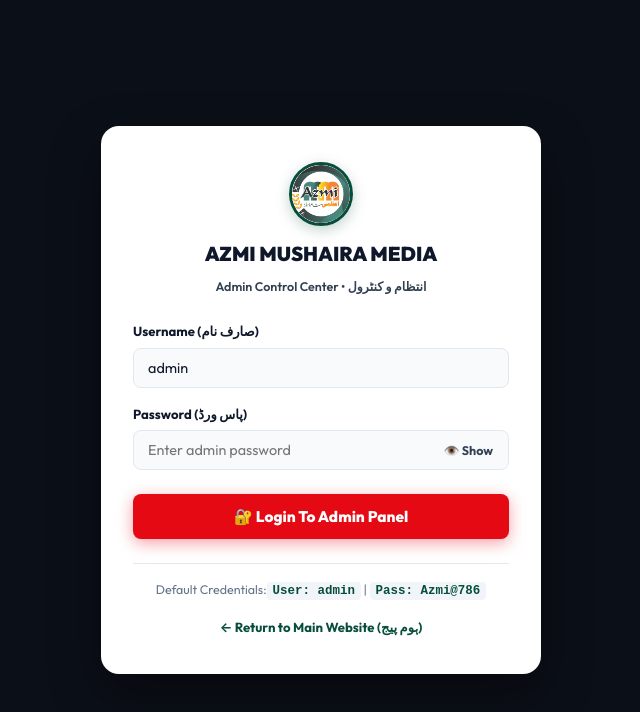
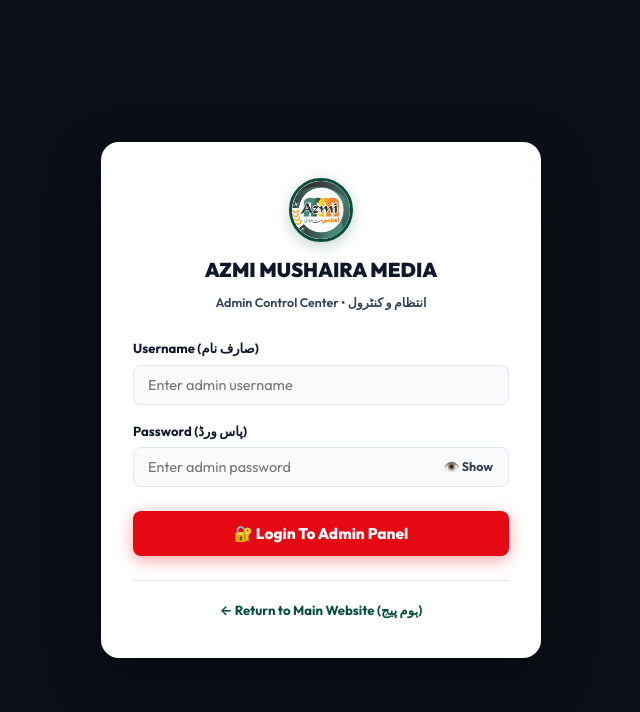
Before and after one commit to liyaqatak8055/azmi-mushaira-media, a React (Vite) app: page /admin in a window 1280 px wide. Shown: the top 712 px of the page, without its empty margins (319-959 px from the left). Built offline with nearby package versions, Linux system fonts and the light colour scheme; a web font is replaced by a local one.

Commit message:
🔒 Security: Remove auto-fill and credential hints on admin login, hide right password on wrong entry

```diff
--- a/src/context/AppContext.jsx
+++ b/src/context/AppContext.jsx
@@ -37,7 +37,7 @@
       sessionStorage.setItem("AZMI_ADMIN_AUTH", "true");
       return { success: true };
     }
-    return { success: false, message: "Invalid username or password. Default is admin / Azmi@786" };
+    return { success: false, message: "Ghalat Username ya Password! Bara-e-meharbani sahi credentials enter karein." };
   };
 
   const logoutAdmin = () => {
--- a/src/pages/Admin.jsx
+++ b/src/pages/Admin.jsx
@@ -77,7 +77,7 @@
   } = useApp();
 
   // Login form state
-  const [loginUser, setLoginUser] = useState("admin");
+  const [loginUser, setLoginUser] = useState("");
   const [loginPass, setLoginPass] = useState("");
   const [showPassword, setShowPassword] = useState(false);
   const [loginError, setLoginError] = useState("");
@@ -228,7 +228,7 @@
             <span className="admin-portal-sub">Admin Control Center • انتظام و کنٹرول</span>
           </div>
 
-          <form onSubmit={handleLoginSubmit} className="admin-login-form">
+          <form onSubmit={handleLoginSubmit} className="admin-login-form" autoComplete="off">
             {loginError && <div className="admin-error-alert">{loginError}</div>}
 
             <div className="admin-field-group">
@@ -239,6 +239,7 @@
                 value={loginUser}
                 onChange={(e) => setLoginUser(e.target.value)}
                 placeholder="Enter admin username"
+                autoComplete="off"
                 required
               />
             </div>
@@ -252,6 +253,7 @@
                   value={loginPass}
                   onChange={(e) => setLoginPass(e.target.value)}
                   placeholder="Enter admin password"
+                  autoComplete="new-password"
                   required
                 />
                 <button
@@ -271,10 +273,6 @@
           </form>
 
           <div className="admin-login-footer">
-            <div className="admin-creds-hint">
-              <span>Default Credentials:</span>
-              <code>User: admin</code> | <code>Pass: Azmi@786</code>
-            </div>
             <Link to="/" className="admin-back-site-link">
               ← Return to Main Website (ہوم پیج)
             </Link>
```
